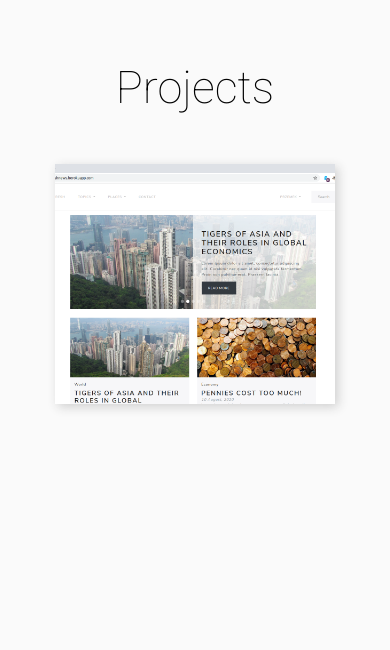
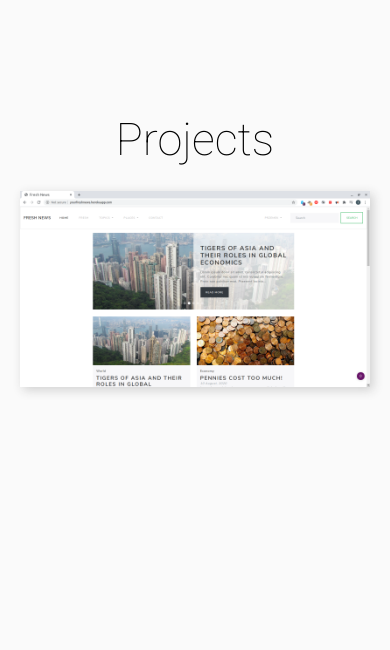
Before and after one commit to Przemar5/przemekkrogulski.github.io, a website: page index.html in a window 390 px wide. Shown: the part 1860-2510 px from the top of the page. Drawn offline with nearby package versions, Linux system fonts and the light colour scheme.

Commit message:
update index

```diff
--- a/index.html
+++ b/index.html
@@ -186,7 +186,10 @@
 				</h2>
 
 				<div class="projects__container">
-					<a class="project" href="http://yourfreshnews.herokuapp.com" style="background: url('images/project_1.png') no-repeat center center/cover;">
+					<!-- <a class="project" href="http://yourfreshnews.herokuapp.com"> -->
+						<a class="project" href="http://yourfreshnews.herokuapp.com">
+							<img src="images/project_1.png" class="project__image"/>
+							<!-- <img src="images/project_1.png" style="background: url('images/project_1.png') no-repeat center center/cover;"/> -->
 							<div class="project__caption">
 								<h3 class="project__header">
 									Fresh News
@@ -196,6 +199,7 @@
 								</p>
 							</div>
 						</a>
+					<!-- </a> -->
 				</div>
 			</div>
 		</section>
--- a/sass/main.scss
+++ b/sass/main.scss
@@ -442,7 +442,9 @@ textarea {
 		justify-content: space-around;
 		flex-wrap: wrap;
 		flex-direction: row;
-		min-height: 30rem;
+		min-height: 50%;
+		width: 100%;
+		height: auto;
 	}
 }
 
@@ -466,8 +468,13 @@ textarea {
 	color: inherit;
 	text-decoration: none;
 	box-shadow: 3px 3px 10px 0 rgba(40, 40, 40, 20%);
-	min-width: 60rem;
-	min-height: 48rem;
+	max-width: 80rem;
+
+	&__image {
+		display: flex;
+		max-width: 100% !important;
+		height: auto !important;
+	}
 
 	&:focus &__caption,
 	&:hover &__caption {
@@ -478,10 +485,15 @@ textarea {
 	&__caption {
 		display: block;
 		padding: 2rem 3.5rem;
-		position: relative;
+		position: absolute;
+		top: 0;
+		left: 0;
+		right: 0;
+		bottom: 0;
 		background-color: #fff;
 		transition: opacity 300ms ease;
 		opacity: 0;
+		width: 100%;
 	}
 
 	&__header {
@@ -500,10 +512,9 @@ textarea {
 	}
 }
 
-@media screen and (max-width: 540px) {
+@media screen and (max-width: 580px) {
 	.project {
-		max-width: 30rem;
-		max-height: 24rem;
+		margin: 0;
 	}
 }
 
```
Also changed, not shown: css/style.css, 1 other file. Lines whose indentation alone changed are shown as unchanged.
